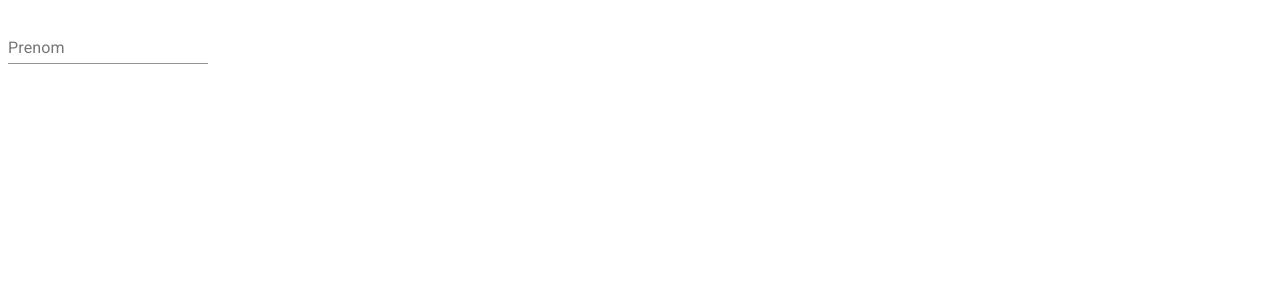
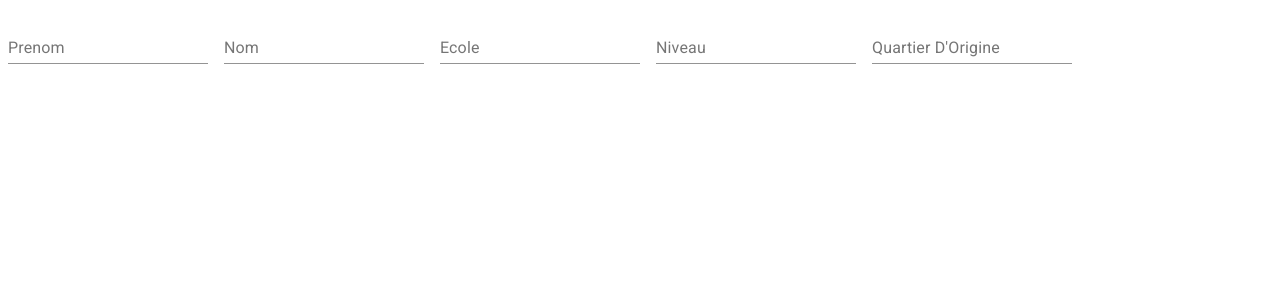
Before and after one commit to moctarjallo/arcoden, a React (Create React App) app: page / in a window 1280 px wide. Shown: the top 300 px of the page. Built offline with nearby package versions, Linux system fonts and the light colour scheme.

Commit message:
Add some more fields for student info

```diff
--- a/src/components/SignInUp.js
+++ b/src/components/SignInUp.js
@@ -23,8 +23,11 @@ const useStyles = makeStyles(theme => ({
 function SignInUp() {
   const classes = useStyles();
   const [student, setStudent] = React.useState({
-    firstname: "Prenom",
-    lastname: "Nom"
+    firstname: "",
+    lastname: "",
+    address: "",
+    school: "",
+    level: ""
   });
   return (
     <form className={classes.container} noValidate autoComplete="off">
@@ -35,6 +38,34 @@ function SignInUp() {
         className={classes.textField}
         margin="normal"
       />
+      <TextField
+        id="lastname"
+        label="Nom"
+        placeholder={student.lastname}
+        className={classes.textField}
+        margin="normal"
+      />
+      <TextField
+        id="school"
+        label="Ecole"
+        placeholder={student.school}
+        className={classes.textField}
+        margin="normal"
+      />
+      <TextField
+        id="level"
+        label="Niveau"
+        placeholder={student.level}
+        className={classes.textField}
+        margin="normal"
+      />
+      <TextField
+        id="address"
+        label="Quartier D'Origine"
+        placeholder={student.address}
+        className={classes.textField}
+        margin="normal"
+      />
     </form>
   );
 }
```
